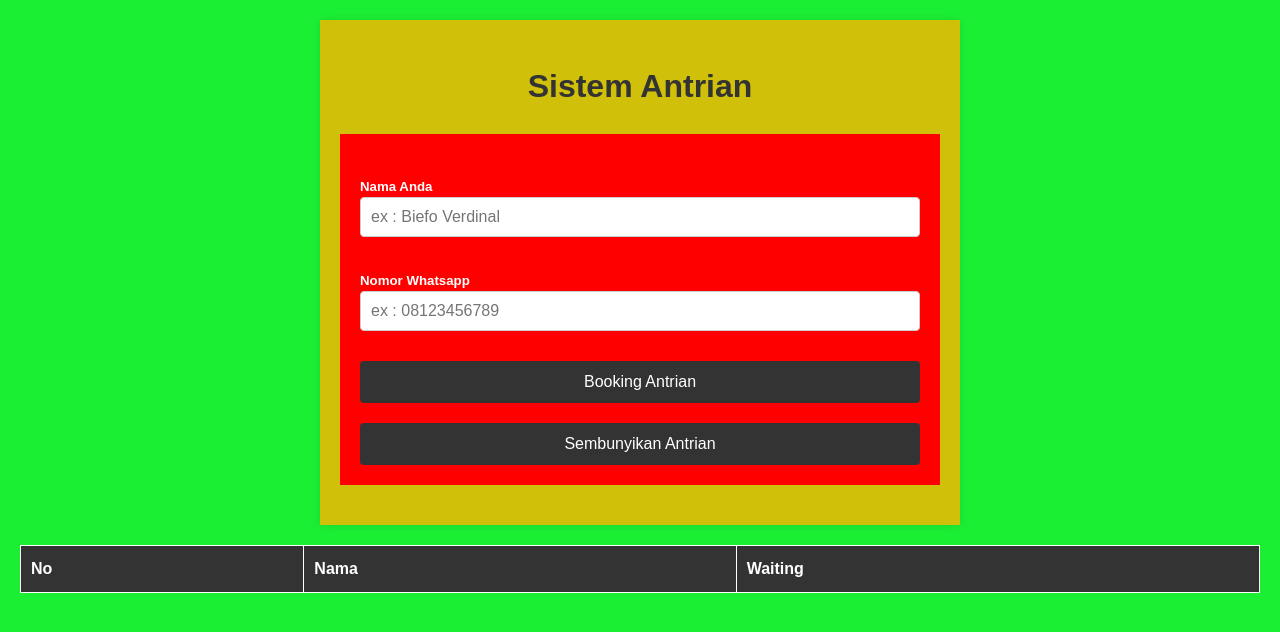
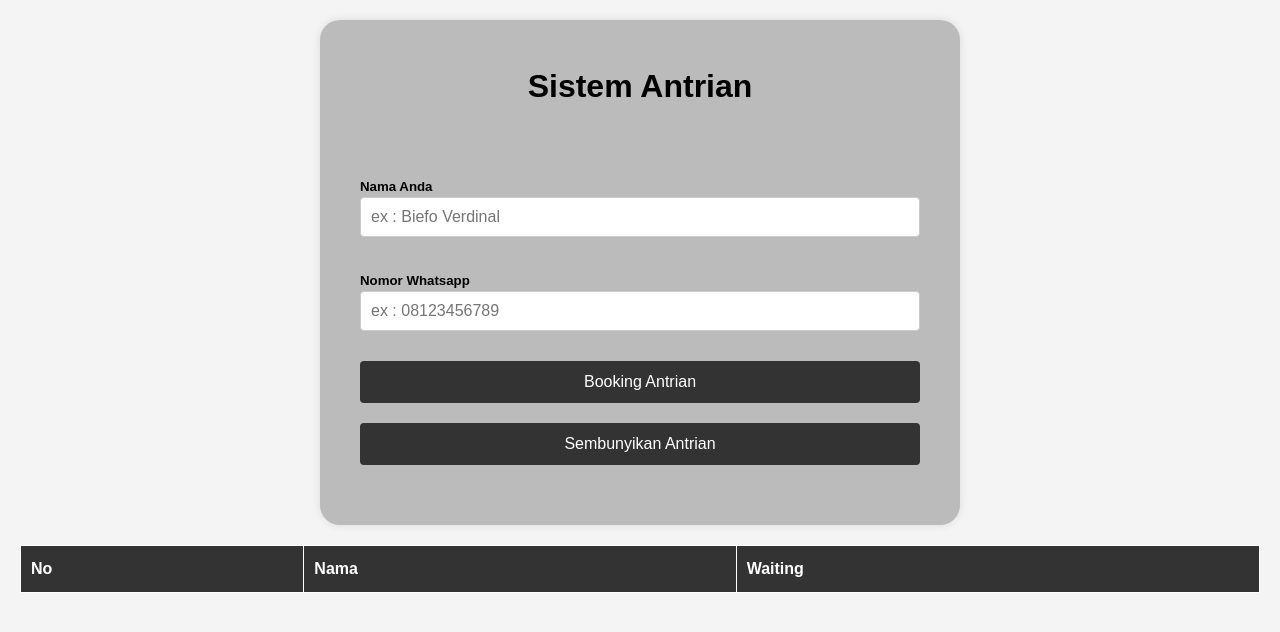
Before and after one commit to AlettaAlexxanderClaudia/booking, a plain HTML site: page index.html in a window 1280 px wide. Drawn offline with Linux system fonts and the light colour scheme.

Commit message:
style.css

```diff
--- a/style.css
+++ b/style.css
@@ -3,28 +3,30 @@ body {
     line-height: 1.6;
     margin: 0;
     padding: 20px;
-    background-color: #1bef34; /* Warna latar belakang */
+    background-color: #f4f4f4; /* Warna latar belakang */
 }
 
 .container {
     max-width: 600px;
     margin: auto;
-    background: #d0c00a; /* Warna latar belakang kontainer */
+    background: #bbbbbb; /* Warna latar belakang kontainer */
     padding: 20px;
+    border-radius: 20px ;
     box-shadow: 0 0 10px rgba(0, 0, 0, 0.1);
 }
 
 h1 {
     text-align: center;
-    color: #333;
+    color: #000000;
 }
 
-p {
-    text-align: center;
+h5 {
+    color: #000000;
+    margin-bottom: -20px;
 }
 
 #input-section {
-    background-color: red; /* Warna latar belakang input section */
+    background-color: #bbbbbb;; /* Warna latar belakang input section */
     padding: 20px;
     margin-bottom: 20px;
 }
@@ -35,7 +37,6 @@ p {
 }
 
 input[type="text"], input[type="tel"] {
-
     padding: 10px;
     margin-bottom: 10px;
     border: 1px solid #cccccc;
@@ -95,8 +96,3 @@ table tbody tr:nth-child(even) {
     border-bottom: 1px solid #dddddd;
     padding: 10px 0;
 }
-
-h5{
-    color: #ffffff;
-    margin-bottom: -20px;
-}
```
